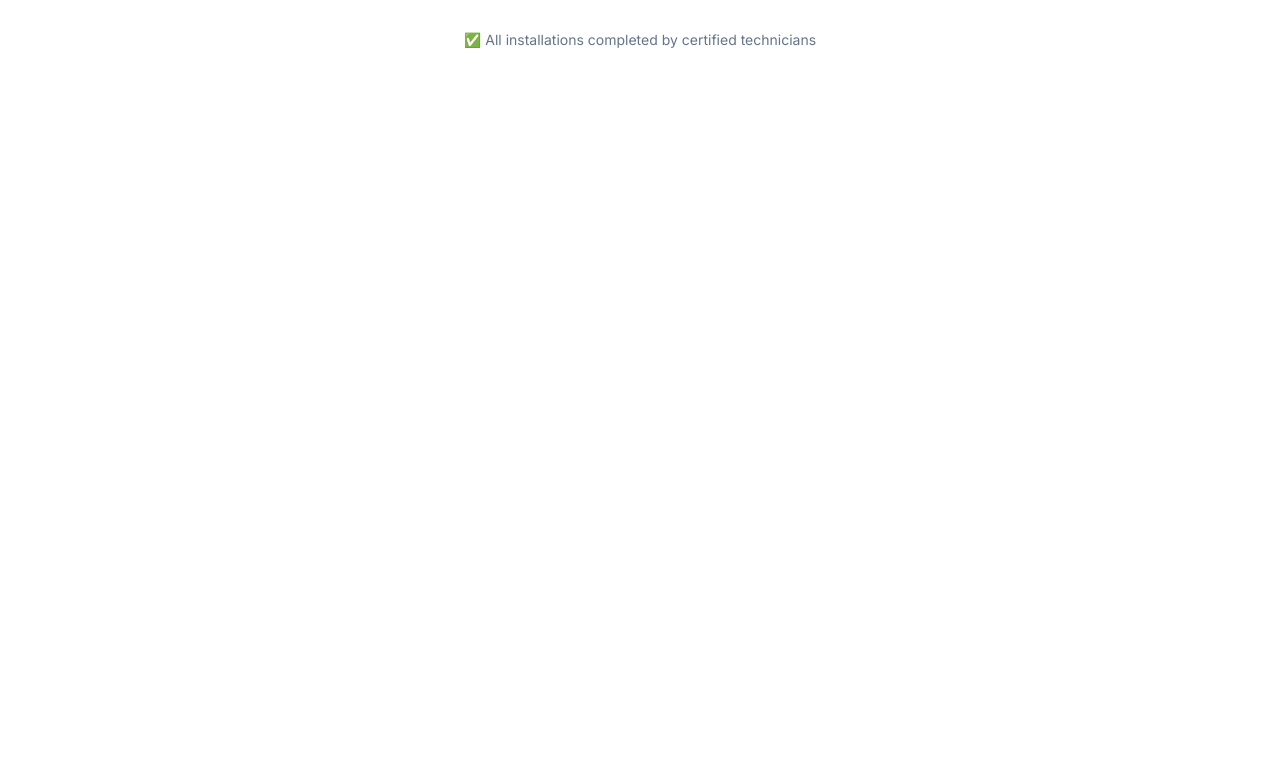
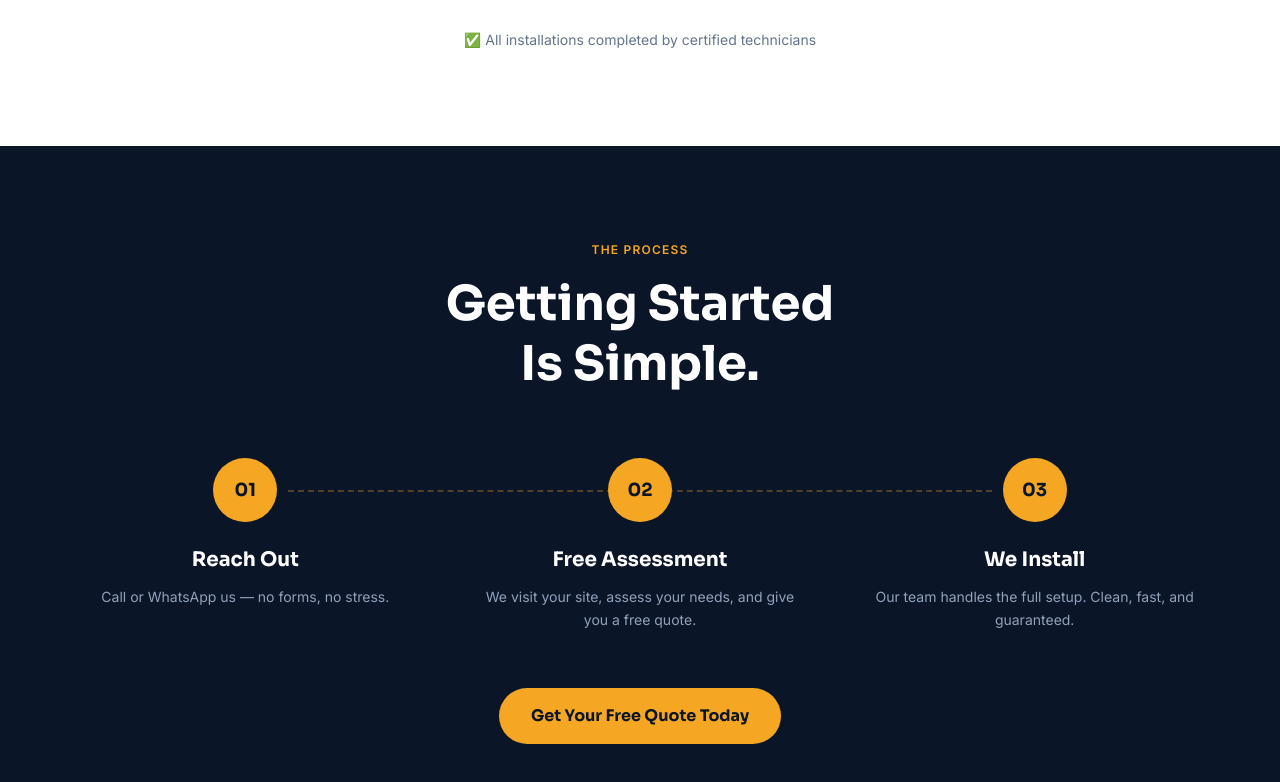
Before and after one commit to greathafiz/al-baatin-website, a Next.js app: page / in a window 1280 px wide. Shown: the part 3782-4564 px from the top of the page. Before the commit the page ends 3928 px from the top, so only its background shows below. Built offline with nearby package versions, Linux system fonts and the light colour scheme.

Commit message:
feat: How It Works 3-step section

```diff
--- /dev/null
+++ b/app/components/HowItWorks.tsx
@@ -0,0 +1,64 @@
+// app/components/HowItWorks.tsx
+const steps = [
+  {
+    number: "01",
+    title: "Reach Out",
+    body: "Call or WhatsApp us — no forms, no stress.",
+  },
+  {
+    number: "02",
+    title: "Free Assessment",
+    body: "We visit your site, assess your needs, and give you a free quote.",
+  },
+  {
+    number: "03",
+    title: "We Install",
+    body: "Our team handles the full setup. Clean, fast, and guaranteed.",
+  },
+]
+
+export default function HowItWorks() {
+  return (
+    <section className="bg-navy-deep py-24 px-4 sm:px-6">
+      <div className="max-w-6xl mx-auto">
+        <p className="font-inter text-amber text-xs font-semibold tracking-widest uppercase mb-4 text-center">
+          The Process
+        </p>
+
+        <h2 className="font-sora font-bold text-white text-3xl sm:text-4xl md:text-5xl text-center mb-16 leading-tight">
+          Getting Started<br />Is Simple.
+        </h2>
+
+        <div className="grid grid-cols-1 sm:grid-cols-3 gap-8 mb-14 relative">
+          {/* Dashed connector line — desktop only */}
+          <div className="hidden sm:block absolute top-8 left-[calc(16.67%+2rem)] right-[calc(16.67%+2rem)] h-px border-t-2 border-dashed border-amber/30" />
+
+          {steps.map((step) => (
+            <div key={step.number} className="flex flex-col items-center text-center">
+              <div className="w-16 h-16 rounded-full bg-amber flex items-center justify-center mb-6 relative z-10">
+                <span className="font-sora font-bold text-navy-deep text-lg">
+                  {step.number}
+                </span>
+              </div>
+              <h3 className="font-sora font-bold text-white text-xl mb-3">
+                {step.title}
+              </h3>
+              <p className="font-inter text-slate-400 text-sm leading-relaxed max-w-xs">
+                {step.body}
+              </p>
+            </div>
+          ))}
+        </div>
+
+        <div className="text-center">
+          <a
+            href="#contact"
+            className="inline-block bg-amber hover:bg-amber-hover text-navy-deep font-sora font-bold text-base px-8 py-4 rounded-full transition-colors duration-200"
+          >
+            Get Your Free Quote Today
+          </a>
+        </div>
+      </div>
+    </section>
+  )
+}
--- a/app/page.tsx
+++ b/app/page.tsx
@@ -3,6 +3,7 @@ import Hero from "@/app/components/Hero"
 import WhySolar from "@/app/components/WhySolar"
 import Services from "@/app/components/Services"
 import Gallery from "@/app/components/Gallery"
+import HowItWorks from "@/app/components/HowItWorks"
 
 export default function Home() {
   return (
@@ -13,6 +14,7 @@ export default function Home() {
         <WhySolar />
         <Services />
         <Gallery />
+        <HowItWorks />
       </main>
     </>
   )
```
